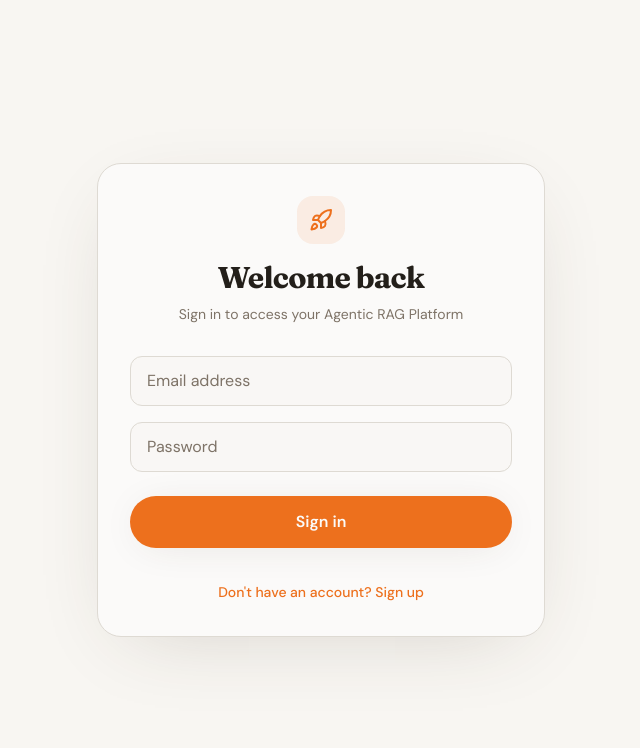
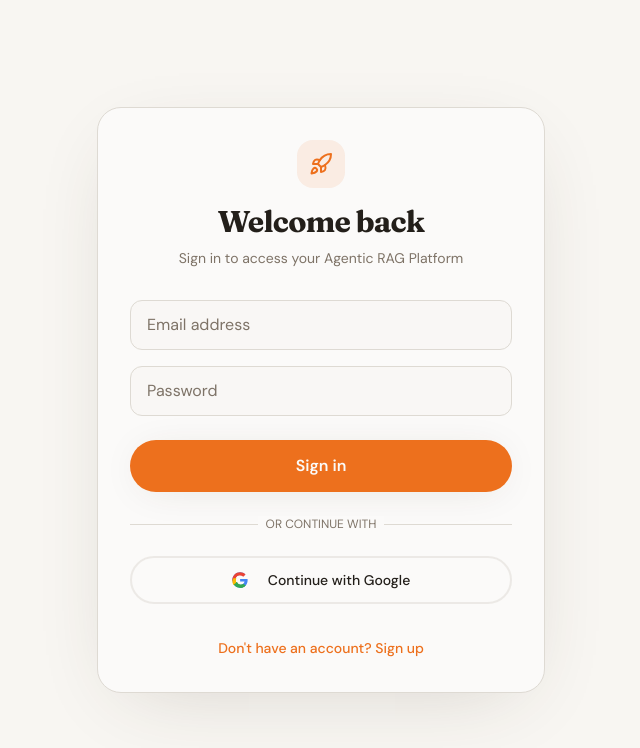
Before and after one commit to Chiragadve/RAG-Sandbox, a Next.js app: page /login in a window 1280 px wide. Shown: the top 748 px of the page, without its empty margins (319-959 px from the left). Built offline with nearby package versions, Linux system fonts and the light colour scheme.

Commit message:
Feat: Implement Google Authentication and enhance Login UI

```diff
--- a/app/auth/actions.ts
+++ b/app/auth/actions.ts
@@ -3,7 +3,7 @@
 import { revalidatePath } from 'next/cache'
 import { redirect } from 'next/navigation'
 import { createServerClient, type CookieOptions } from '@supabase/ssr'
-import { cookies } from 'next/headers'
+import { cookies, headers } from 'next/headers'
 
 async function createClient() {
     const cookieStore = await cookies()
@@ -78,6 +78,26 @@ export async function signup(formData: FormData) {
     redirect('/sandbox')
 }
 
+export async function signInWithGoogle() {
+    const supabase = await createClient()
+    const origin = (await headers()).get('origin')
+
+    const { data, error } = await supabase.auth.signInWithOAuth({
+        provider: 'google',
+        options: {
+            redirectTo: `${origin}/auth/confirm`,
+        },
+    })
+
+    if (error) {
+        return { error: error.message }
+    }
+
+    if (data.url) {
+        redirect(data.url)
+    }
+}
+
 export async function signOut() {
     const supabase = await createClient()
     await supabase.auth.signOut()
--- /dev/null
+++ b/app/auth/confirm/route.ts
@@ -0,0 +1,72 @@
+import { type EmailOtpType } from '@supabase/supabase-js'
+import { type NextRequest, NextResponse } from 'next/server'
+
+import { createServerClient } from '@supabase/ssr'
+import { cookies } from 'next/headers'
+
+export async function GET(request: NextRequest) {
+    const { searchParams } = new URL(request.url)
+    const token_hash = searchParams.get('token_hash')
+    const type = searchParams.get('type') as EmailOtpType | null
+    // "code" is usually returned for OAuth
+    const code = searchParams.get('code')
+    const next = searchParams.get('next') ?? '/sandbox'
+
+    // If we have a code (OAuth)
+    if (code) {
+        const cookieStore = await cookies()
+        const supabase = createServerClient(
+            process.env.NEXT_PUBLIC_SUPABASE_URL!,
+            process.env.NEXT_PUBLIC_SUPABASE_ANON_KEY!,
+            {
+                cookies: {
+                    getAll() {
+                        return cookieStore.getAll()
+                    },
+                    setAll(cookiesToSet) {
+                        cookiesToSet.forEach(({ name, value, options }) =>
+                            cookieStore.set(name, value, options)
+                        )
+                    },
+                },
+            }
+        )
+
+        const { error } = await supabase.auth.exchangeCodeForSession(code)
+        if (!error) {
+            return NextResponse.redirect(new URL(next, request.url))
+        }
+    }
+
+    // If we have a token_hash (Email OTP / Magic Link - just in case we use it later)
+    if (token_hash && type) {
+        const cookieStore = await cookies()
+        const supabase = createServerClient(
+            process.env.NEXT_PUBLIC_SUPABASE_URL!,
+            process.env.NEXT_PUBLIC_SUPABASE_ANON_KEY!,
+            {
+                cookies: {
+                    getAll() {
+                        return cookieStore.getAll()
+                    },
+                    setAll(cookiesToSet) {
+                        cookiesToSet.forEach(({ name, value, options }) =>
+                            cookieStore.set(name, value, options)
+                        )
+                    },
+                },
+            }
+        )
+
+        const { error } = await supabase.auth.verifyOtp({
+            type,
+            token_hash,
+        })
+        if (!error) {
+            return NextResponse.redirect(new URL(next, request.url))
+        }
+    }
+
+    // error or valid flow failed
+    return NextResponse.redirect(new URL('/login?error=AuthFailed', request.url))
+}
--- a/app/login/page.tsx
+++ b/app/login/page.tsx
@@ -1,6 +1,6 @@
 'use client'
 
-import { login, signup } from '../auth/actions'
+import { login, signup, signInWithGoogle } from '../auth/actions'
 import { useState } from 'react'
 import { RocketIcon } from 'lucide-react'
 import { Button } from '@/components/ui/button'
@@ -73,6 +73,36 @@ export default function LoginPage() {
                         >
                             {loading ? 'Processing...' : (isSignUp ? 'Sign up' : 'Sign in')}
                         </Button>
+
+                    </div>
+
+                    <div className="relative">
+                        <div className="absolute inset-0 flex items-center">
+                            <span className="w-full border-t border-border" />
+                        </div>
+                        <div className="relative flex justify-center text-xs uppercase">
+                            <span className="bg-card px-2 text-muted-foreground">Or continue with</span>
+                        </div>
+                    </div>
+
+                    <div className="grid grid-cols-1 gap-4">
+                        <Button
+                            variant="outline"
+                            type="button"
+                            onClick={() => signInWithGoogle()}
+                            className="cursor-pointer w-full h-12 relative group overflow-hidden border-border/50 hover:border-primary/50 hover:bg-muted/20 transition-all duration-300"
+                        >
+                            <div className="absolute inset-0 bg-gradient-to-r from-transparent via-primary/5 to-transparent translate-x-[-100%] group-hover:translate-x-[100%] transition-transform duration-1000" />
+                            <svg className="mr-3 h-5 w-5" aria-hidden="true" focusable="false" data-prefix="fab" data-icon="google" role="img" xmlns="http://www.w3.org/2000/svg" viewBox="0 0 488 512">
+                                <path fill="#4285F4" d="M488 261.8C488 403.3 391.1 504 248 504 110.8 504 0 393.2 0 256S110.8 8 248 8c66.8 0 123 24.5 166.3 64.9l-67.5 64.9C258.5 52.6 94.3 116.6 94.3 256c0 86.5 69.1 156.6 153.7 156.6 98.2 0 135-70.4 140.8-106.9H248v-85.3h236.1c2.3 12.7 3.9 24.9 3.9 41.4z"></path>
+                                <path fill="#34A853" d="M248 504c70.6 0 131-23.7 175.6-64.4l-64.2-54.8c-21.6 14.9-50.5 24.5-86.8 24.5-56.9 0-106.8-37.1-125-90.3H32v18.5c2.3 12.7 3.9 24.9 3.9 41.4z"></path>
+                                <path fill="#FBBC05" d="M123 358c-8.6-25-13.6-51.5-13.6-79s5-54 13.6-79H32c-15.5 30.6-24.3 65.4-24.3 103s8.8 72.4 24.3 103l91-27z"></path>
+                                <path fill="#EA4335" d="M248 113c38.1 0 72.4 13.7 99.1 38.6l74-74C376.6 34.6 317.3 8 248 8 110.8 8 0 119.2 0 256c0 10.7 .6 21.2 1.7 31.6l109.8-85.6c9.7-52 55.4-91 109.8-91z"></path>
+                                <path d="M248 504c70.6 0 131-23.7 175.6-64.4l-64.2-54.8c-21.6 14.9-50.5 24.5-86.8 24.5-56.9 0-106.8-37.1-125-90.3H32v57.8C75.3 462.6 156.4 504 248 504z" fill="#34A853"></path>
+                                <path d="M123 358c-8.6-25-13.6-51.5-13.6-79s5-54 13.6-79H32c-15.5 30.6-24.3 65.4-24.3 103s8.8 72.4 24.3 103l91-63z" fill="#FBBC05"></path>
+                            </svg>
+                            <span className="font-medium text-foreground group-hover:text-foreground/90 transition-colors">Continue with Google</span>
+                        </Button>
                     </div>
 
                     {error && (
@@ -93,7 +123,7 @@ export default function LoginPage() {
                         {isSignUp ? 'Already have an account? Sign in' : "Don't have an account? Sign up"}
                     </button>
                 </div>
-            </div>
-        </div>
+            </div >
+        </div >
     )
 }
```
